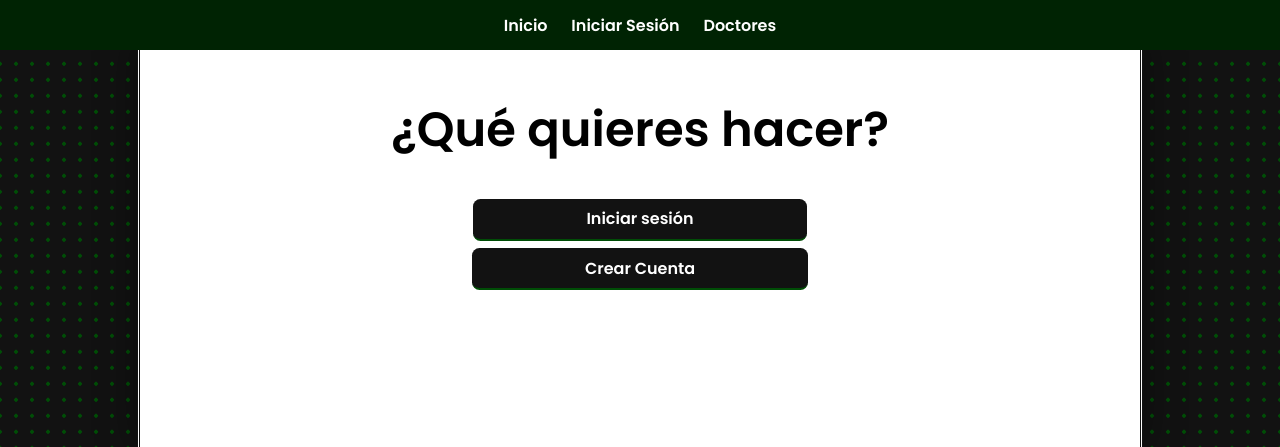
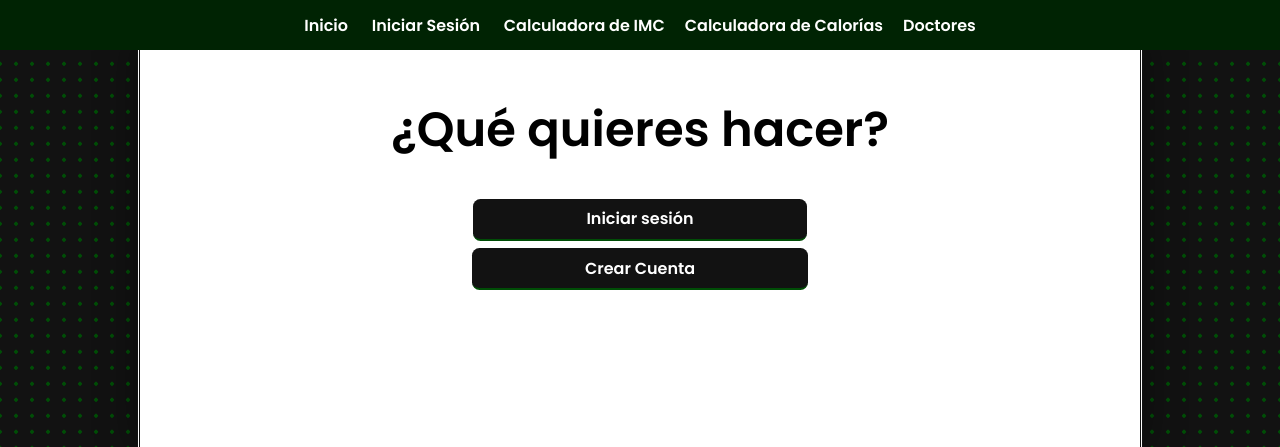
Before and after one commit to EdCanCe/ACSI, a PHP site: page /index.php in a window 1280 px wide. Shown: the top 447 px of the page. Run offline with PHP 8.4, Linux system fonts and the light colour scheme.

Commit message:
Update variablesglobales.php

```diff
--- a/variablesglobales.php
+++ b/variablesglobales.php
@@ -28,11 +28,13 @@ $headerdoc = "
                     <li><a href='crear_doctor.php?id='>Registrar</a></li>
                 </ul>
             </li>
+            <li class='menuHijo'><a href='imc.php'>Calculadora de IMC</a>
+            <li class='menuHijo'><a href='calorias.php'>Calculadora de Calorías</a>
             <li class='menuHijo'><a href='cierra.php'>Cerrar Sesión</a></li>
         </ul>
     <nav>
 </div>
-<div class='auxCuerpo'>
+<div class='auxCuerpo'>            <li class='menuHijo'><a href='index.php'>Inicio</a></li>
 
 ";
 
@@ -42,6 +44,8 @@ $headersin = "
         <ul class='menu'>
             <li class='menuHijo'><a href='inicio.php'>Inicio</a></li>
             <li class='menuHijo'><a href='index.php'>Iniciar Sesión</a></li>
+            <li class='menuHijo'><a href='imc.php'>Calculadora de IMC</a>
+            <li class='menuHijo'><a href='calorias.php'>Calculadora de Calorías</a>
             <li class='menuHijo'><a href='doctores.php'>Doctores</a>
                 <ul class='submenu'>
                     <li><a href='doctores.php'>Ver todos</a></li>
@@ -58,6 +62,8 @@ $headeralm = "
     <nav>
         <ul class='menu'>
             <li class='menuHijo'><a href='inicio.php'>Inicio</a></li>
+            <li class='menuHijo'><a href='imc.php'>Calculadora de IMC</a>
+            <li class='menuHijo'><a href='calorias.php'>Calculadora de Calorías</a>
             <li class='menuHijo'><a href='doctores.php'>Doctores</a>
                 <ul class='submenu'>
                     <li><a href='doctores.php'>Ver todos</a></li>
@@ -226,3 +232,29 @@ $headerdoc = "
 <div class='auxCuerpo'>
 ";
 */
+
+$IMC1="
+<center><img src='imgs/grafica 4.png' width='30%' height='30%'></center>
+  <center><h1>Visita un nutriólogo</h1></center>
+  <center><p>Deberías de visitar al nutriólogo, pues tu IMC (Índice de Masa Corporal) está fuera de lo recomendado</p></center>
+";
+
+$IMC2="
+<center><img src='imgs/grafica 2.png' width='30%' height='30%'></center>
+  <center><h1>Tu IMC está bien</h1></center>
+  <center><p>Parece ser que tu IMC (Índice de Masa Corporal) está dentro de lo correcto</p></center>
+";
+
+$IMC3="
+<center><img src='imgs/grafica 3.png' width='30%' height='30%'></center>
+<center><h1>Tienes algo de Sobrepeso</h1></center>
+  <center><p>Parece ser que tu IMC (Índice de Masa Corporal) indica que tienes algo de sobre peso,
+  deberías de comer más saludable, además recuerda hacer por lo menos 30 minutos de ejercicio diario</p></center>
+";
+
+$IMC4="
+<center><img src='imgs/grafica 1.png' width='30%' height='30%'></center>
+<center><h1>Tienes Obesidad</h1></center>
+<center><p>Parece ser que tu IMC (Índice de Masa Corporal) indica que tienes una de las enfermedades mas famosas de los últimos años, la obesidad,
+se recomienda asistir con un nutriólogo, además de hacer 30 minutos de ejercicio diario </p></center>
+";
```
